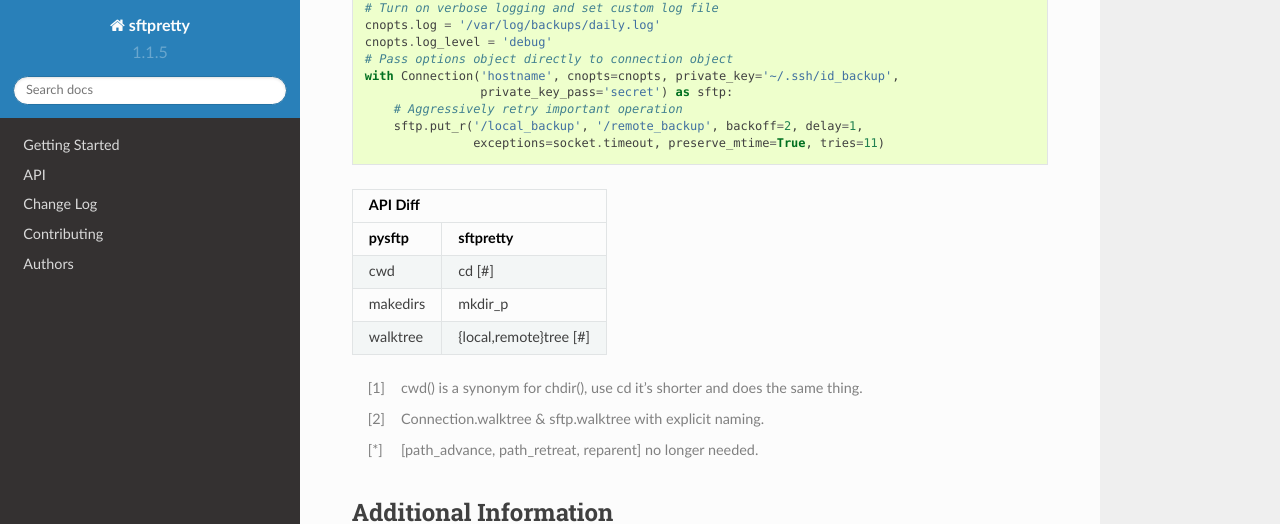
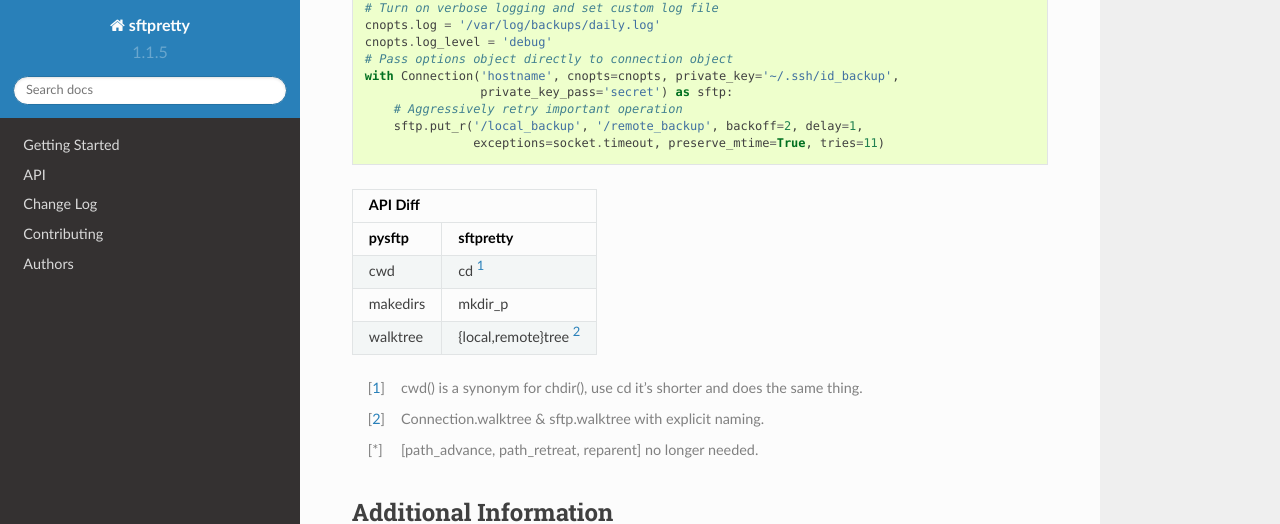
Before and after one commit to byteskeptical/sftpretty, a Sphinx documentation site: the page built from docs/index.rst, in a window 1280 px wide and 900 px high, scrolled down 1877 px. Shown: the top 524 px of the window. Built offline with Sphinx 7.4.7 and the Read the Docs theme 2.0.0, drawn with Linux system fonts in a browser that asks for light colours.

Commit message:
my rst is too rusty

```diff
--- a/README.rst
+++ b/README.rst
@@ -112,11 +112,11 @@
 +-------------------+--------------------------+
 |      pysftp       |        sftpretty         |
 +===================+==========================+
-|        cwd        |          cd [#]          |
+|        cwd        |          cd [#]_         |
 +-------------------+--------------------------+
 |     makedirs      |         mkdir_p          |
 +-------------------+--------------------------+
-|     walktree      |  {local,remote}tree [#]  |
+|     walktree      |  {local,remote}tree [#]_ |
 +-------------------+--------------------------+
 
 .. [#] cwd() is a synonym for chdir(), use cd it's shorter and does the same thing.
--- a/docs/index.rst
+++ b/docs/index.rst
@@ -112,11 +112,11 @@
 +-------------------+--------------------------+
 |      pysftp       |        sftpretty         |
 +===================+==========================+
-|        cwd        |          cd [#]          |
+|        cwd        |          cd [#]_         |
 +-------------------+--------------------------+
 |     makedirs      |         mkdir_p          |
 +-------------------+--------------------------+
-|     walktree      |  {local,remote}tree [#]  |
+|     walktree      |  {local,remote}tree [#]_ |
 +-------------------+--------------------------+
 
 .. [#] cwd() is a synonym for chdir(), use cd it's shorter and does the same thing.
```
